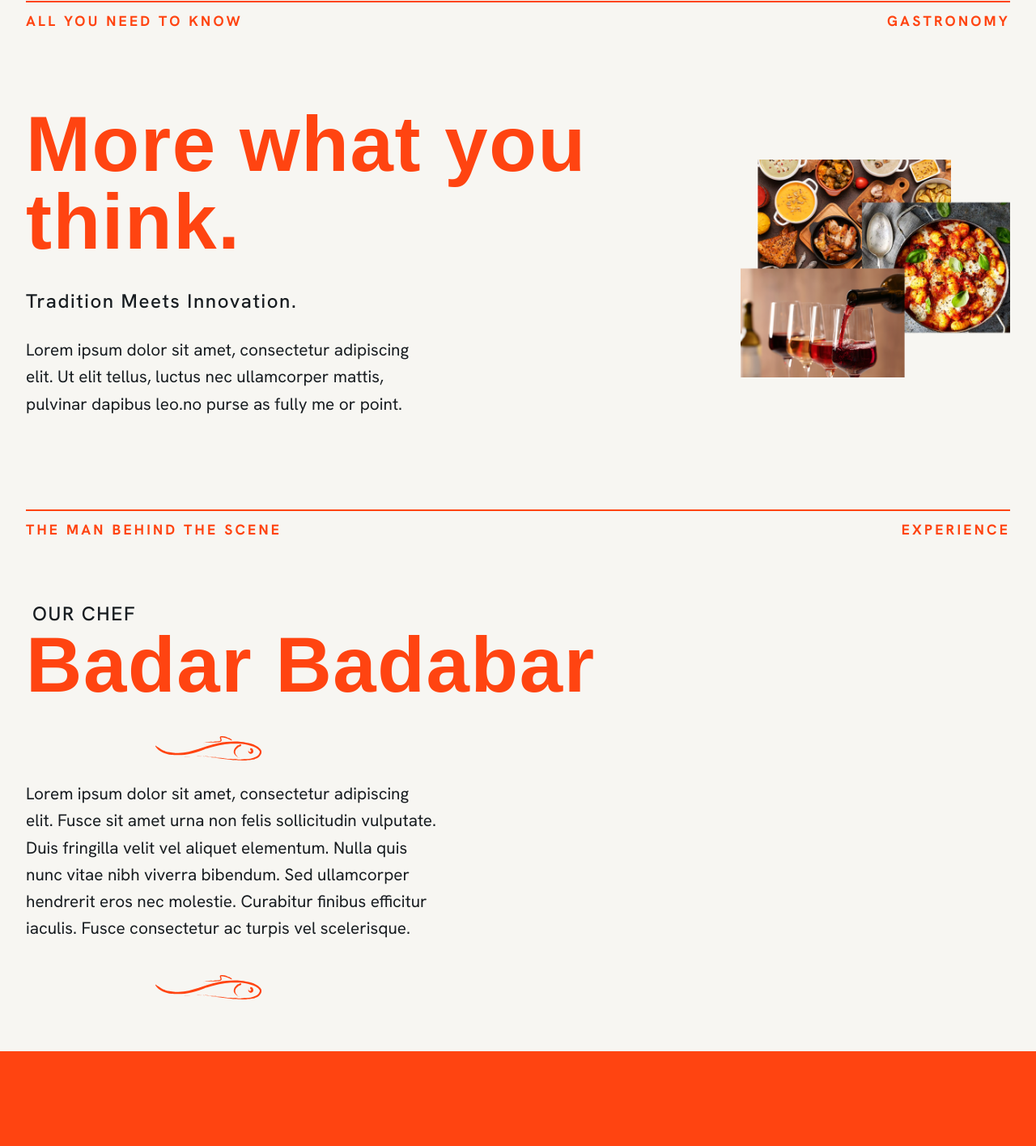
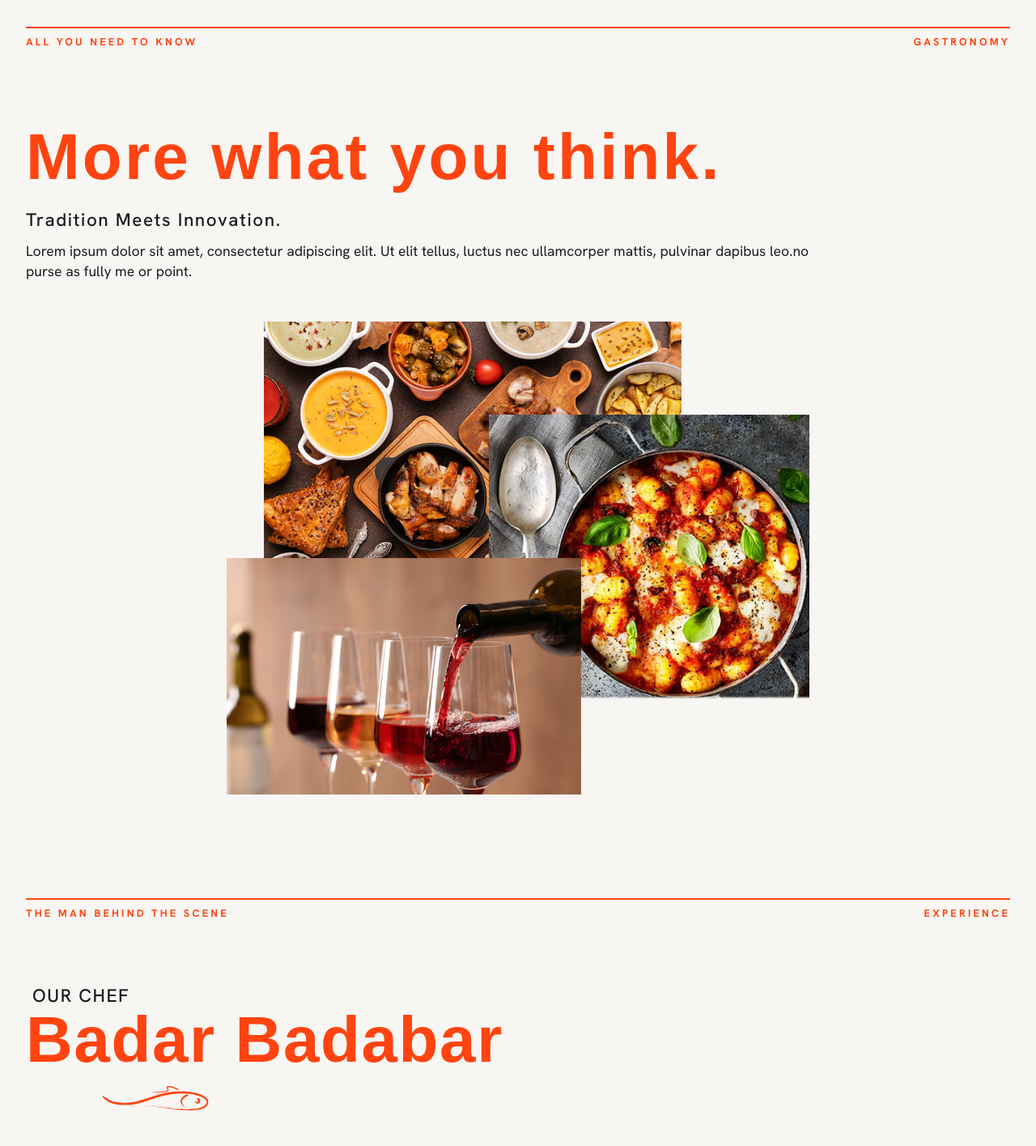
Before and after one commit to bob-sav/restaurant_1, a Next.js app: page / in a window 1280 px wide. Shown: the part 880-2295 px from the top of the page at 81% size. Built offline with nearby package versions, Linux system fonts and the light colour scheme; no server answers; a web font is replaced by a local one.

Commit message:
design overhaul 2

```diff
--- a/src/components/Chef.tsx
+++ b/src/components/Chef.tsx
@@ -5,6 +5,7 @@ import FishDeco from "@/icons/fish_deco.svg";
 export default function Chef() {
   return (
     <section id="chef" className="chef-m" aria-label="Chef">
+      <div className="content">
         <div className="divider-container">
           <div className="divider-anchor">
             <div className="divider"></div>
@@ -16,7 +17,6 @@ export default function Chef() {
             </p>
           </div>
         </div>
-      <div className="content">
         <div className="chef">
           <div className="chef-wrapper">
             <div className="top-subtitle">OUR CHEF</div>
--- a/src/components/Menu.tsx
+++ b/src/components/Menu.tsx
@@ -3,6 +3,8 @@
 import { useState, useEffect } from "react";
 
 import DishModal from "@/components/DishModal";
+
+import Image from "next/image";
 
 import { fetchMenuFromSheet } from "@/lib/fetchMenuFromSheet";
 
--- a/src/styles/globals.css
+++ b/src/styles/globals.css
@@ -71,7 +71,7 @@ a {
   display: flex;
   align-items: center;
   padding: 0.4rem 0;
-  max-width: 1280px;
+  max-width: 1800px;
   margin-left: auto;
   margin-right: auto;
 }
@@ -459,6 +459,7 @@ li:last-child {
   width: auto;
   overflow: hidden;
   background-color: #f7f6f2;
+  padding-top: 2rem;
 }
 
 /*.restaurant-m::before {
@@ -486,6 +487,7 @@ li:last-child {
   position: relative;
   margin-left: auto;
   margin-right: auto;
+  max-width: 1800px;
 }
 
 .restaurant {
@@ -505,15 +507,13 @@ li:last-child {
   background: #f7f6f2;
   width: 70%;
 
-  /*text-shadow: 0 1px 2px rgba(0, 0, 0, 0.25);*/
-
   pointer-events: none;
 }
 
 .restaurant-title {
   font-family: var(--font-buenard);
   font-size: 6rem;
-  letter-spacing: 0.1rem;
+  letter-spacing: 0.2rem;
   font-weight: 700;
   margin-bottom: 2.5rem;
   color: #f41;
@@ -602,6 +602,37 @@ li:last-child {
   margin-top: 1rem;
 }
 
+@media (max-width: 1280px) {
+  .message {
+    font-size: 0.8rem;
+    margin-top: 0.8rem;
+  }
+
+  .restaurant {
+    flex-direction: column;
+  }
+
+  .restaurant-text-wrapper {
+    width: 100%;
+  }
+
+  .restaurant-title {
+    font-size: 5rem;
+    margin-bottom: 1.7rem;
+  }
+
+  .restaurant-subtitle {
+    font-size: 1.4rem;
+    margin-bottom: 1rem;
+  }
+
+  .restaurant-description {
+    width: 80%;
+    font-size: 1.1rem;
+    line-height: 1.4;
+  }
+}
+
 @media (max-width: 768px) {
   .restaurant {
     flex-direction: column;
@@ -609,9 +640,7 @@ li:last-child {
   }
 
   .restaurant-title {
-    font-size: 2rem;
-    letter-spacing: 0.1rem;
-    font-weight: 500;
+    font-size: 4rem;
   }
 
   .restaurant-subtitle {
@@ -625,6 +654,7 @@ li:last-child {
   .restaurant-description {
     font-weight: 400;
     margin-bottom: 0.5rem;
+    width: 90%;
   }
 
   .restaurant-text-wrapper,
@@ -635,6 +665,10 @@ li:last-child {
 
   .restaurant-image figcaption {
     text-align: center;
+  }
+
+  .divider-anchor .message:first-of-type {
+    display: none;
   }
 }
 
@@ -654,6 +688,7 @@ li:last-child {
   width: auto;
   overflow: hidden;
   background-color: #f7f6f2;
+  padding-top: 2rem;
 }
 
 /*.chef-m::before {
@@ -688,7 +723,6 @@ li:last-child {
   flex-direction: column;
 
   color: #fefaf5;
-  /*text-shadow: 0 1px 2px rgba(0, 0, 0, 0.25);*/
 
   pointer-events: none;
 }
@@ -743,13 +777,67 @@ li:last-child {
   margin-top: 1.5rem;
 }
 
+@media (max-width: 1280px) {
+  .chef-wrapper {
+    width: 100%;
+  }
+
+  .top-subtitle {
+    font-size: 1.4rem;
+  }
+
+  .chef-title {
+    font-size: 5rem;
+    margin-bottom: 2rem;
+  }
+
+  .chef-story {
+    font-size: 1.3rem;
+    margin-bottom: 1.1rem;
+    width: 80%;
+  }
+
+  .deco {
+    height: 30px;
+    margin-right: 0.5rem;
+    margin-left: 10rem;
+    margin-bottom: 1.5rem;
+    transform: translate(-50%, -50%);
+  }
+
+  .chef-signo {
+    height: 30px;
+    margin-right: 0.5rem;
+    margin-left: 10rem;
+    margin-bottom: 1rem;
+    margin-top: 1.5rem;
+    transform: translate(-50%, -50%);
+  }
+}
+
 @media (max-width: 768px) {
   .chef {
-    padding: 8rem 0.5rem;
+    padding: 8rem 1.5rem;
   }
 
   .chef-wrapper {
     width: 100%;
+  }
+
+  .chef-story {
+    width: 90%;
+    font-size: 1.1rem;
+    line-height: 1.4;
+  }
+
+  .deco {
+    margin-right: auto;
+    margin-left: auto;
+  }
+
+  .chef-signo {
+    margin-right: auto;
+    margin-left: auto;
   }
 }
 
```
Lines whose indentation alone changed are shown as unchanged.
